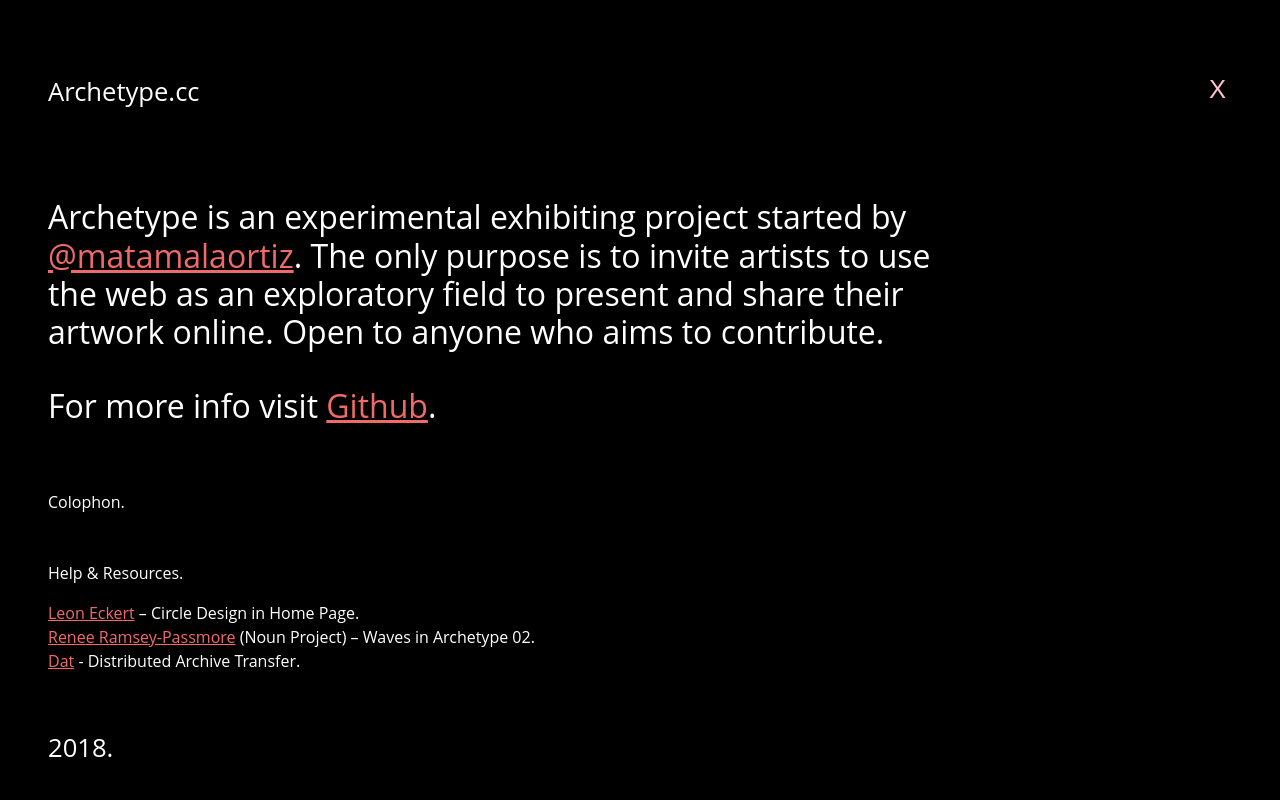
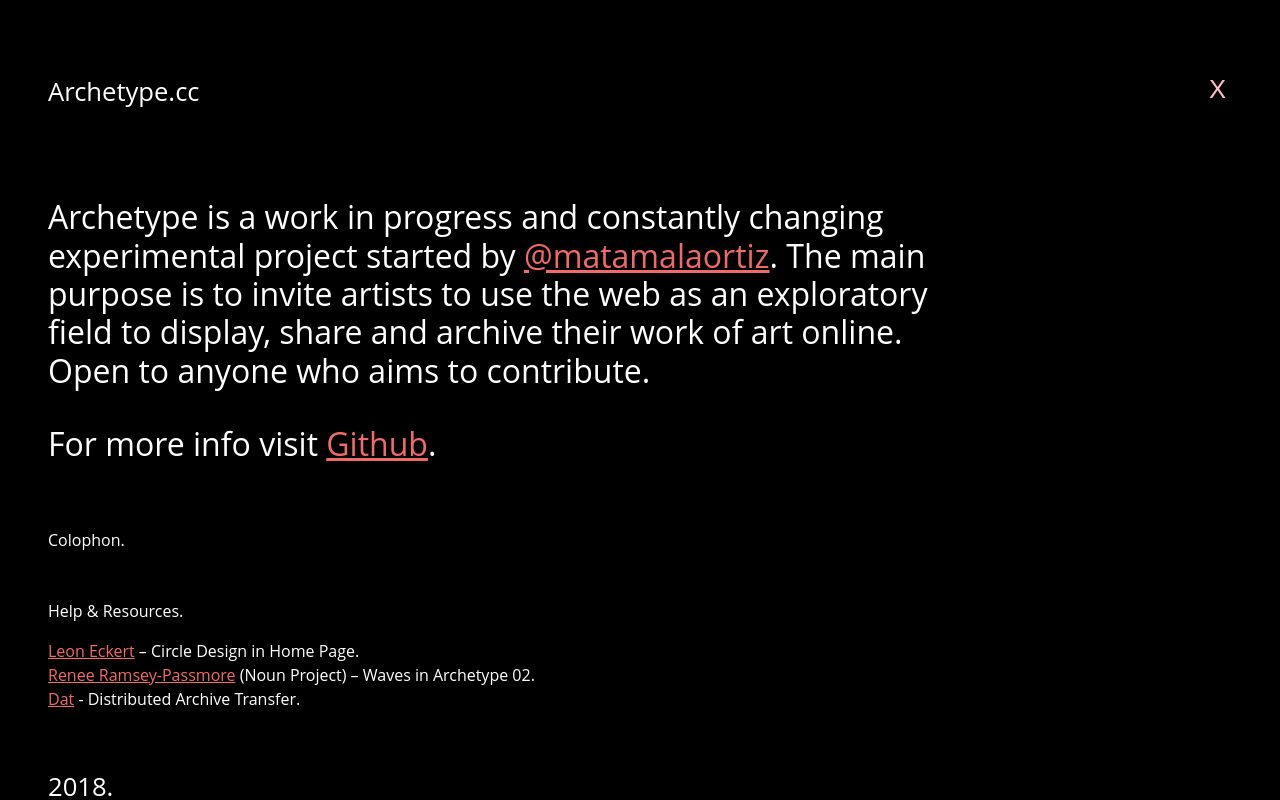
Before and after one commit to Archetype-cc/Archetype.Website, a plain HTML site: page index.html in a window 1280 px wide. Both pictures are taken after a click on the button "?.". Drawn offline with Linux system fonts and the light colour scheme.

Commit message:
text changes

```diff
--- a/index.html
+++ b/index.html
@@ -114,7 +114,7 @@
     <p class="f2"><button class="fr btn black x">X</button></p>
   </div>
   <div class="pl3 pb1 mt0 intro">
-    <p class="vw70 fs2 lh1-2">Archetype is an experimental exhibiting project started by <a href="http://www.matamala.info" target="blank">@matamalaortiz</a>. The only purpose is to invite artists to use the web as an exploratory field to present and share their artwork online. Open to anyone who aims to contribute.</p>
+    <p class="vw70 fs2 lh1-2">Archetype is a work in progress and constantly changing experimental project started by <a href="http://www.matamala.info" target="blank">@matamalaortiz</a>. The main purpose is to invite artists to use the web as an exploratory field to display, share and archive their work of art online. Open to anyone who aims to contribute.</p>
   <p class="fs2">For more info visit <a href="https://github.com/archetype-cc" target="blank">Github</a>.</p>
 
   </div>
```
